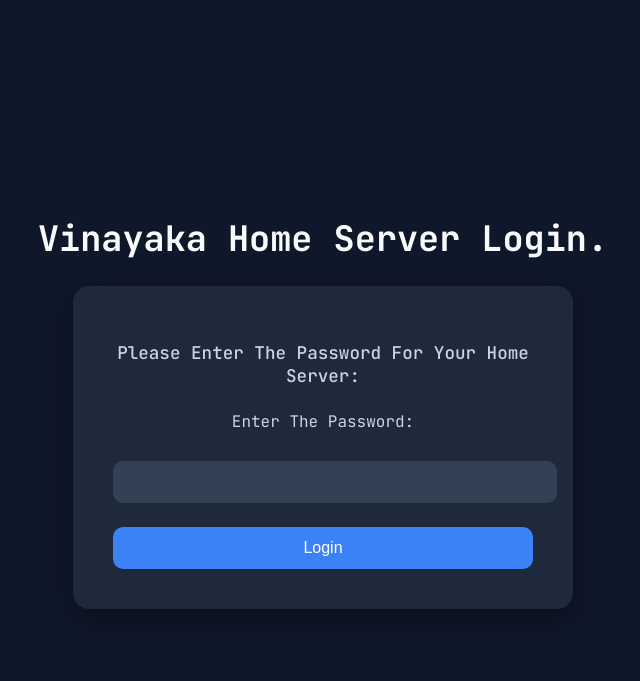
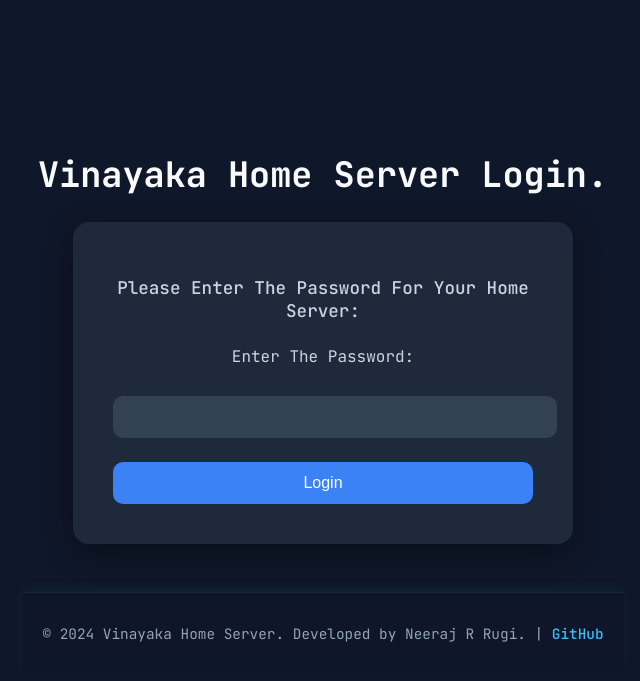
Before and after one commit to neeraj-r-rugi/Vinayaka-Home-Server, a Flask app: page / in a window 1280 px wide. Shown: the top 681 px of the page, without its empty margins (317-957 px from the left). Run offline with Flask 3, Linux system fonts and the light colour scheme.

Commit message:
Updated CSS for Frontend

```diff
--- a/static/index_style.css
+++ b/static/index_style.css
@@ -96,3 +96,28 @@ label {
   margin-top: 1rem;
   font-size: 0.9rem;
 }
+footer {
+  margin-top: 3rem;
+  padding: 1rem 0;
+  text-align: center;
+  background-color: rgba(15, 23, 42, 0.8);
+  border-top: 1px solid rgba(255, 255, 255, 0.05);
+  color: #94a3b8;
+  font-size: 0.9rem;
+  backdrop-filter: blur(10px);
+  box-shadow: 0 -4px 12px rgba(0, 255, 255, 0.05);
+  padding-left: 20px;
+  padding-right: 20px;
+}
+
+footer a {
+  color: #38bdf8;
+  text-decoration: none;
+  font-weight: 500;
+  transition: color 0.2s ease;
+}
+
+footer a:hover {
+  color: #7dd3fc;
+  text-shadow: 0 0 5px #38bdf8;
+}
--- a/templates/index.html
+++ b/templates/index.html
@@ -1,27 +1,49 @@
 <!DOCTYPE html>
 <html lang="en">
   <head>
-    <meta charset="UTF-8">
-    <meta name="viewport" content="width=device-width, initial-scale=1.0", lang="en">
+    <meta charset="UTF-8" />
+    <meta
+      name="viewport"
+      content="width=device-width, initial-scale=1.0"
+      ,
+      lang="en"
+    />
     <title>Vinayaka Home Server</title>
-    <link rel="stylesheet" href="{{ url_for('static', filename='index_style.css') }}">
-    <link rel="preconnect" href="https://fonts.googleapis.com">
-    <link rel="preconnect" href="https://fonts.gstatic.com" crossorigin>
-    <link href="https://fonts.googleapis.com/css2?family=JetBrains+Mono:ital,wght@0,100..800;1,100..800&display=swap" rel="stylesheet">
+    <link
+      rel="stylesheet"
+      href="{{ url_for('static', filename='index_style.css') }}"
+    />
+    <link rel="preconnect" href="https://fonts.googleapis.com" />
+    <link rel="preconnect" href="https://fonts.gstatic.com" crossorigin />
+    <link
+      href="https://fonts.googleapis.com/css2?family=JetBrains+Mono:ital,wght@0,100..800;1,100..800&display=swap"
+      rel="stylesheet"
+    />
   </head>
   <body>
     <span id="login-heading"><h1>Vinayaka Home Server Login.</h1></span>
-    <div class = "password-form">
+    <div class="password-form">
       <h2>Please Enter The Password For Your Home Server:</h2>
       <form method="POST" class="form">
         <label>Enter The Password:</label>
         <br />
-            <input type="password" name="password" required id="entry"/>
-            <input type="submit" value="Login" id="submit"/>
+        <input type="password" name="password" required id="entry" />
+        <input type="submit" value="Login" id="submit" />
       </form>
       {% if error %}
-        <p style="color:red;">{{ error }}</p>
+      <p style="color: red">{{ error }}</p>
       {% endif %}
     </div>
+    <footer>
+      <p>
+        &copy; 2024 Vinayaka Home Server. Developed by Neeraj R Rugi. |
+        <a
+          href="https://github.com/neeraj-r-rugi"
+          target="_blank"
+          rel="noopener"
+          >GitHub</a
+        >
+      </p>
+    </footer>
   </body>
 </html>
```
Also changed, not shown: static/dash_style.css (+23 -0 lines), templates/dashboard.html (+31 -15 lines). Lines whose indentation alone changed are shown as unchanged.
